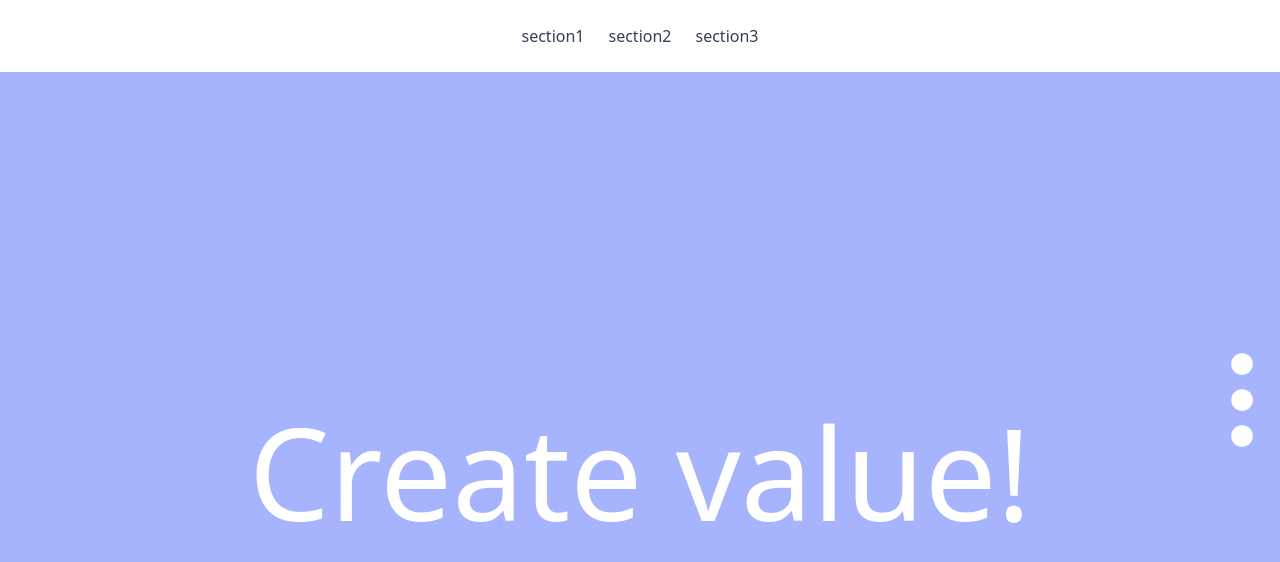
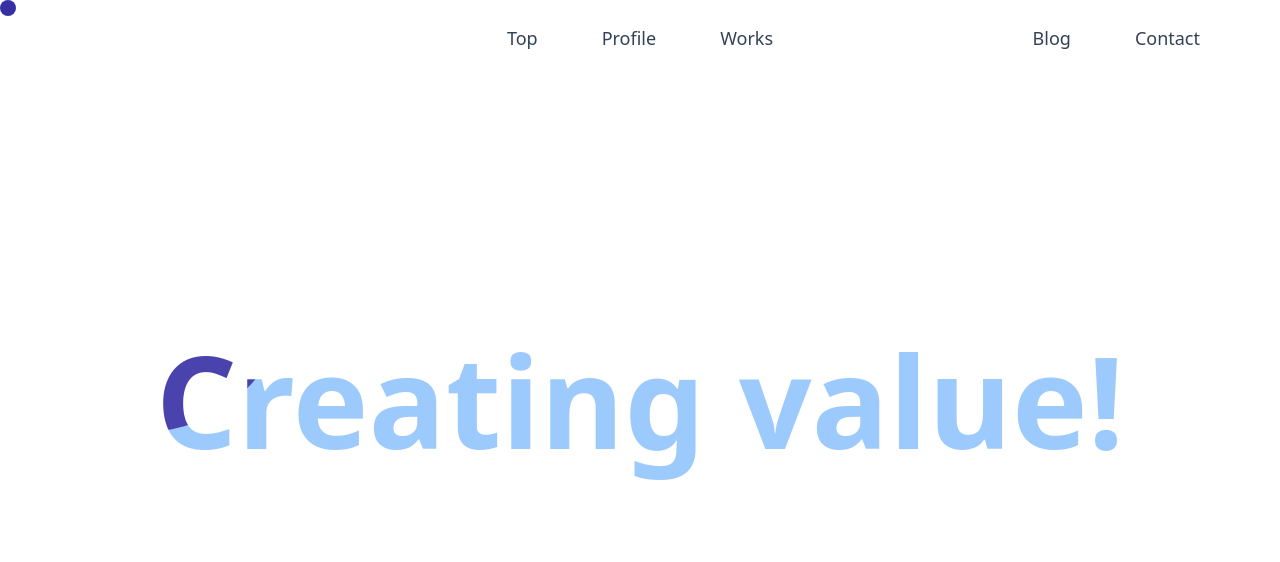
Before and after one commit to kosuke424/next-notion-blog, a Next.js app: page /portforio in a window 1280 px wide. Shown: the top 562 px of the page. Built offline with nearby package versions, Linux system fonts and the light colour scheme.

Commit message:
portforio top

```diff
--- a/components/portforio/P_layout.tsx
+++ b/components/portforio/P_layout.tsx
@@ -40,38 +40,54 @@ const P_layout:FC = () => {
     <div className="w-full h-screen snap overflow-y-auto scrolling-touch">
         <section
             ref={ref1}
-            id="section1"
+            id={`${siteConfig.portfotioNav[0]}`}
             className="snap-start"
         >
-            <div className="w-full h-screen snap-start">
-                <nav className="relative w-full flex flex-wrap items-center justify-between py-4  text-gray-500 hover:text-gray-700 focus:text-gray-700 navbar navbar-expand-lg navbar-light w-screen">
+            <nav className="fixed top-0 left-0 z-20 w-full flex flex-wrap items-center justify-between py-4  text-gray-500 hover:text-gray-700 focus:text-gray-700 navbar navbar-expand-lg navbar-light w-screen">
                     <div className="container-fluid w-full flex flex-wrap items-center justify-center px-12">
                         <ul className="hidden md:flex md:flex-row">
                             {siteConfig.portfotioNav.map((menu, index) => (
                                 <li key={index}>
                                     <a
-                                        className="block rounded-lg px-3 py-2 text-slate-700 font-medium hover:bg-slate-100 hover:text-slate-900"
+                                        className="block rounded-lg px-8 py-2 text-slate-700 text-lg font-medium hover:bg-slate-100 hover:text-slate-900"
                                         href={`#${menu}`}
                                         onClick={e => smoothScroll(e)}
                                     >{menu}</a>
                                 </li>
                             ))}
                         </ul>
+                        <ul className="hidden md:flex md:flex-row absolute right-12">
+                            <Link href="/">
+                                <a
+                                    className="block rounded-lg px-8 py-2 text-slate-700 text-lg font-medium hover:bg-slate-100 hover:text-slate-900"
+                                >
+                                    Blog
+                                </a>
+                            </Link>
+                            <Link href="/contact">
+                                <a
+                                    className="block rounded-lg px-8 py-2 text-slate-700 text-lg font-medium hover:bg-slate-100 hover:text-slate-900"
+                                >
+                                    Contact
+                                </a>
+                            </Link>
+                        </ul>
                     </div>
                 </nav>
+            <div className="w-full h-screen snap-start">
                 <P_top />
             </div>
         </section>
         <section
             ref={ref2}
-            id="section2"
+            id={`${siteConfig.portfotioNav[1]}`}
             className="snap-start"
         >
             <P_profile />
         </section>
         <section
             ref={ref3}
-            id="section3"
+            id={`${siteConfig.portfotioNav[2]}`}
             className="w-full h-screen snap-start"
         >
             <P_works />
--- a/components/portforio/P_profile.tsx
+++ b/components/portforio/P_profile.tsx
@@ -3,11 +3,12 @@ import Image from "next/image";
 
 const P_profile = () => {
   return (
-    <div className="w-full h-screen flex flex-col items-center bg-blue-100 text-white">
-        <h2 className="text-5xl my-16">プロフィール</h2>
-        <div>
-            <div className="mb-8">
+    <div className="w-full h-screen flex flex-col items-center">
+        <h2 className="text-5xl mt-32 mb-16">Profile</h2>
+        <div className="flex w-3/4">
+            <div className="m-8">
                 <Image
+                    className="border-solid border-2"
                     src="/profile.png"
                     alt=""
                     objectFit="cover"
@@ -15,13 +16,61 @@ const P_profile = () => {
                     height={320}
                     quality={30}
                 />
+                <h3 className="text-4xl m-4">sushisuke</h3>
+                <ul>
+                    <li>
+                        github
+                    </li>
+                    <li>
+                        ブログ
+                    </li>
+                    <li>
+                        ツイッター
+                    </li>
+                </ul>
             </div>
-            <div>
-                <h3 className="text-4xl mb-4">sushisuke</h3>
+            <div className="mx-32 my-8">
+                <h3 className="mt-4 border-b-2 border-b-blue-300">自己紹介</h3>
+                <p>私の名前は丸々です。新しいもの好きでよく試します。最近だとHADOというARスポーツにハマっています。
+                    一度のめり込むとこだわり抜く職人気質だと自負しております。
+                </p>
+                <h3  className="mt-12 border-b-2 border-b-blue-300">趣味</h3>
+                <p>ピアノ・釣り</p>
+                <h3  className="mt-12 border-b-2 border-b-blue-300">経歴</h3>
+                <div className="flex">
+                    <div className="w-28">~2017</div>
+                    <div className="pl-4">
+                        <h4 className="text-lg font-semibold">国立大学大学院修了</h4>
+                        <p>材料工学を学ぶ</p>
+                    </div>
+                </div>
+                <div className="flex">
+                    <div className="w-28">2017~2019</div>
+                    <div className="pl-4">
+                        <h4 className="text-lg font-semibold">自動車機器メーカー組み込みエンジニア</h4>
+                        <p>自動車汎用機器のソフト設計・テスト業務に従事</p>
+                    </div>
+                </div>
+                <div className="flex">
+                    <div className="w-28">2020~</div>
+                    <div className="pl-4">
+                        <h4 className="text-lg font-semibold">webライター・ブロガー</h4>
+                        <p>金融系メディアのwerbライティング代行および自身のブログを5000PVまで伸ばし収益化</p>
+                    </div>
+                </div>
+                <div className="flex">
+                    <div className="w-28">2021~</div>
+                    <div className="pl-4">
+                        <h4 className="text-lg font-semibold">webエンジニア・SEOコンサルタント</h4>
+                        <p>webサイトやアプリ制作、またSEO対策の相談を受けています。</p>
+                    </div>
+                </div>
+
                 <p className="text-lg">
-                    組み込みエンジニア<br/>
+                    {/* 最終学歴：国立大学大学院修了
+                    自動車機器メーカーの組み込みエンジニア<br/>
                     webライター・ブロガー<br/>
-                    webエンジニア
+                    webエンジニア・SEOコンサルタント */}
                 </p>
             </div>
         </div>
--- a/components/portforio/P_top.tsx
+++ b/components/portforio/P_top.tsx
@@ -1,10 +1,41 @@
-import React from 'react'
+import React, { useEffect, useRef } from 'react'
+import {gsap} from "gsap";
+import { makeConsoleLogger } from '@notionhq/client/build/src/logging';
 
 const P_top = () => {
+  if (typeof window === 'object') {
+    document.addEventListener('mousemove', (e) => {
+      const mouseX =e.clientX;
+      const mouseY =e.clientY;
+
+      gsap.to(".shape", {
+          x: mouseX,
+          y: mouseY,
+          // stagger: -0.1,
+      })
+
+      gsap.set(".cursor", {
+          x: mouseX,
+          y: mouseY,
+        });
+
+    });
+  }
   return (
-    <div className="w-full h-screen flex justify-center items-center bg-indigo-300 text-white">
-        <div className="text-9xl">Create value!</div>
+  <div className="overflow-hidden">
+    <div className="cursor fixed bg-indigo-800 w-4 h-4 rounded-lg bg-blue-300 select-none pointer-events-none z-10"></div>
+
+    <div className="shapes relative w-full h-screen bg-blue-300 overflow-hidden">
+      <div className="shape absolute bg-indigo-800 rounded-full w-72 h-72 my-36"></div>
+      <div className="shape absolute bg-emerald-200 rounded-full w-48 h-48 my-24"></div>
+      <div className="shape absolute bg-purple-800 rounded-full w-32 h-32 my-16"></div>
+      <h2 className="absolute top-0 left-0 text-9xl font-bold text-zinc-900 w-full h-screen overflow-hidden flex justify-center items-center bg-white mix-blend-screen">Creating value!</h2>
     </div>
+
+    {/* <div className="content w-full h-96 flex justify-center items-center bg-white mix-blend-screen">
+        <h2 className="text-9xl font-bold text-zinc-900">Create value!</h2>
+    </div> */}
+  </div>
   )
 }
 
--- a/components/portforio/P_works.tsx
+++ b/components/portforio/P_works.tsx
@@ -12,8 +12,8 @@ const P_works = () => {
 
   return (
     <div>
-      <div className={`w-full h-screen bg-blue-100 text-white flex flex-col items-center ${modal && 'hidden'}`}>
-        <h2 className="text-5xl my-16 mx-auto">Works</h2>
+      <div className={`w-full h-screen flex flex-col items-center ${modal && 'hidden'}`}>
+        <h2 className="text-5xl mt-32 mb-16 mx-auto">Works</h2>
         <div className="grid md:gap-10 mt-10 md:grid-cols-3 my-12">
         {siteConfig.works.map((item, index) => (
           <button key={index} className="flex justify-center " onClick={() => {Toggle(); setTitle(item); setIndex(index);}}>
--- a/package.json
+++ b/package.json
@@ -11,6 +11,7 @@
   },
   "dependencies": {
     "classnames": "^2.3.2",
+    "gsap": "^3.11.2",
     "next": "12.3.0",
     "notion-block-renderer": "^2.3.7",
     "react": "18.2.0",
--- a/site.config.ts
+++ b/site.config.ts
@@ -5,7 +5,6 @@ export const siteConfig = {
     githubUrl: "https://github.com/kosuke424",
     categories: ["web3", "programming", "NFT", "metaverse", "DAO"],
     per_page: 10,
-    portfotioNav: ["section1", "section2", "section3"],
-    // works: ["work1", "work2", "work3", "work4", "work5", "work6"]
+    portfotioNav: ["Top", "Profile", "Works"],
     works: ["自動売買システム", "Jamstackブログ制作", "ブログ運営", "Dapps", "SEOコンサル", "Webライティング代行"]
 }
```
Also changed, not shown: 2 other files (tests, documents, lock files or other folders).
